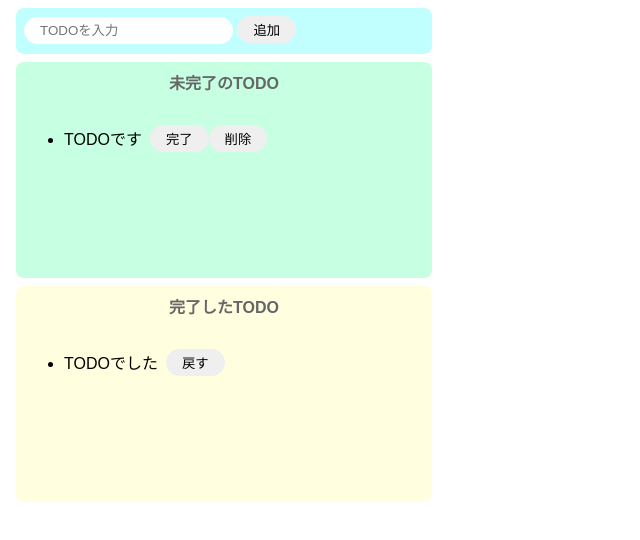
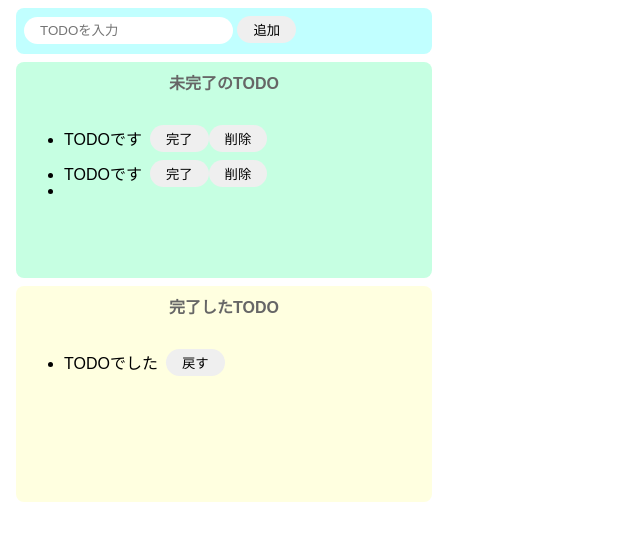
Before and after one commit to yusoki2704/todo-js, a website built with Parcel: page index.html in a window 1280 px wide. Both pictures are taken after a click on the button "追加". Shown: the whole page, without its empty margins (0-640 px from the left). Built offline with nearby package versions, Linux system fonts and the light colour scheme.

Commit message:
fix add task

```diff
--- a/index.html
+++ b/index.html
@@ -7,12 +7,19 @@
 
   <body>
     <div class="input-area">
-      <input placeholder="TODOを入力" />
-      <button>追加</button>
+      <input id="add-text" placeholder="TODOを入力" />
+      <button id="add-button">追加</button>
     </div>
     <div class="incomplete-area">
       <p class="title">未完了のTODO</p>
-      <ul>
+      <ul id="incomplete-list">
+        <li>
+          <div class="list-row">
+            <p class="todo-item">TODOです</p>
+            <button>完了</button>
+            <button>削除</button>
+          </div>
+        </li>
         <li>
           <div class="list-row">
             <p class="todo-item">TODOです</p>
--- a/src/index.js
+++ b/src/index.js
@@ -1 +1,34 @@
 import "./styles.css";
+
+const onClickAdd = () => {
+  ///　テキストぼっくの値を取得し、初期化する
+  const inputText = document.getElementById("add-text").value;
+  document.getElementById("add-text").value = "";
+
+  // li作成
+  const li = document.createElement("li");
+
+  // div作成
+  const div = document.createElement("div");
+  div.className = "list-row";
+
+  // p作成
+  const p = document.createElement("p");
+  p.appendChild(document.createTextNode(inputText));
+  p.className = "todo-item";
+
+  // divタグの子要素に各要素を設定
+  div.appendChild(p);
+
+  // liタグの子要素に各要素を設定
+  li.appendChild(div);
+
+  console.log(div);
+
+  //　未完了リストに追加
+  document.getElementById("incomplete-list").appendChild(li);
+};
+
+document
+  .getElementById("add-button")
+  .addEventListener("click", () => onClickAdd());
--- a/src/styles.css
+++ b/src/styles.css
@@ -20,6 +20,10 @@ button:hover {
   background-color: #ff7fff;
   color: #fff;
   cursor: pointer;
+}
+
+li {
+  margin-bottom: -25px;
 }
 
 .input-area {
```
